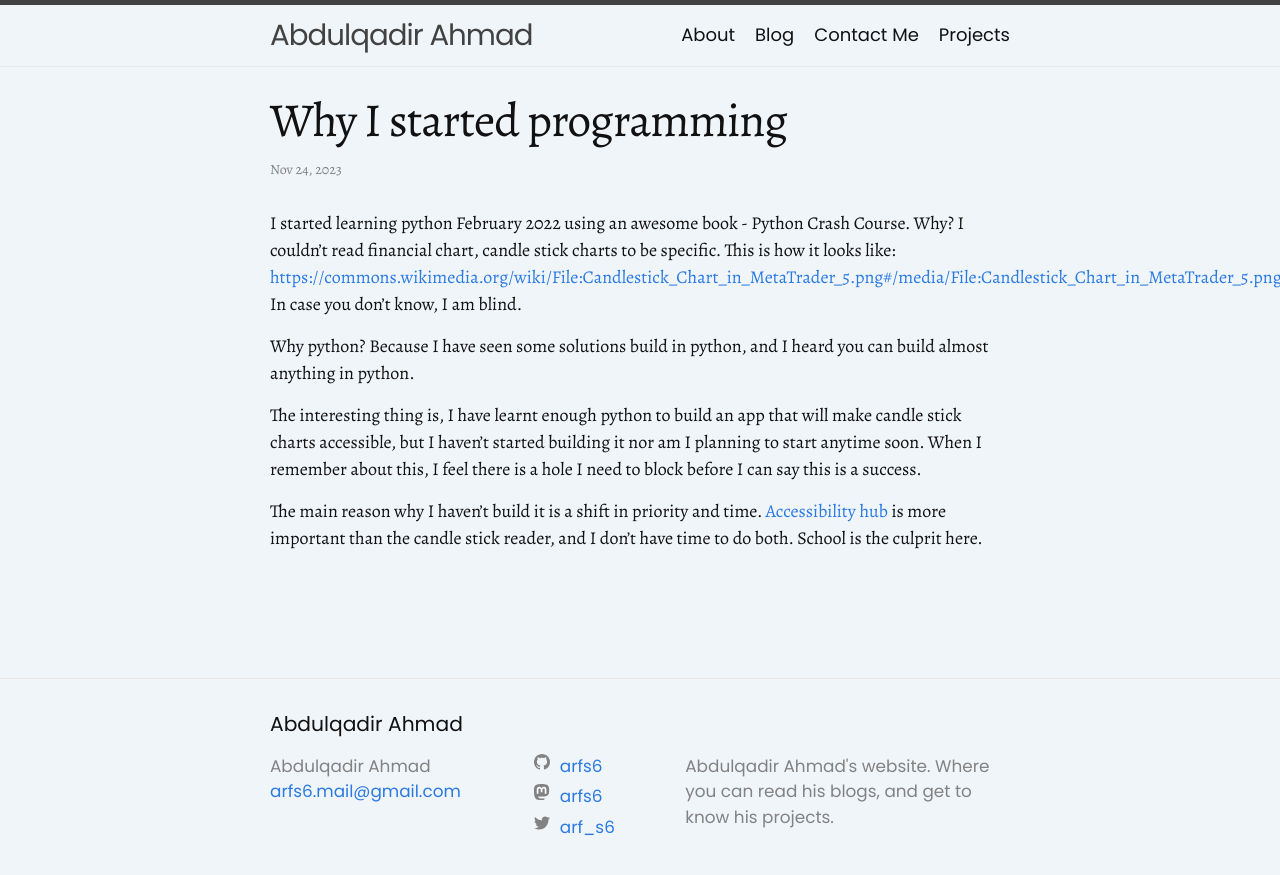
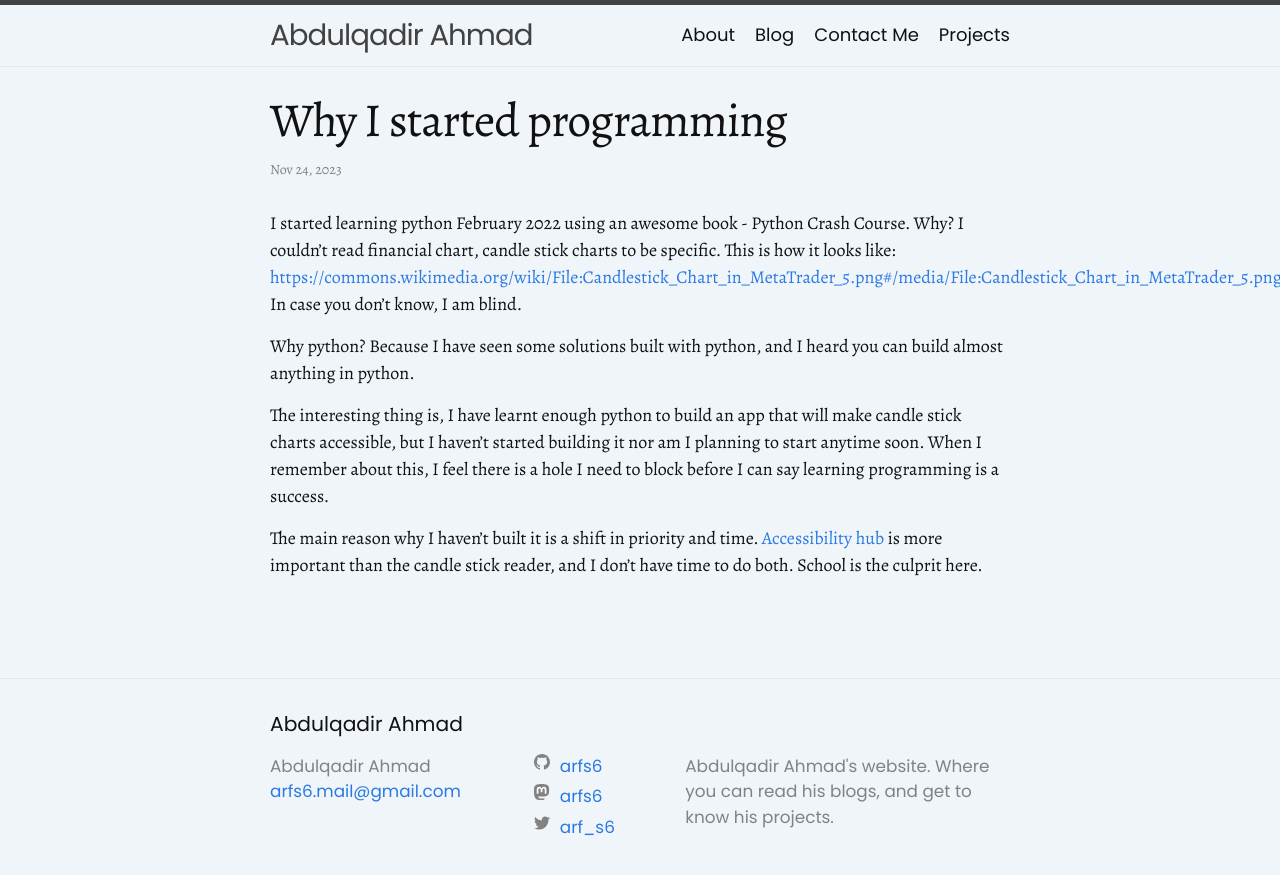
Before and after one commit to Arfs6/Arfs6.github.io, a Jekyll site: the page built from _posts/2023-11-24-why-i-started-programming.md, in a window 1280 px wide. Shown: the top 875 px of the page. Built offline with Jekyll 4.4.1, drawn with Linux system fonts in a browser that asks for light colours.

Commit message:
updated `why i started programming` blog post.

```diff
--- a/_posts/2023-11-24-why-i-started-programming.md
+++ b/_posts/2023-11-24-why-i-started-programming.md
@@ -7,8 +7,8 @@ excerpt: I couldn't read financial chart, candle stick charts to be specific
 ---
 I started learning python February 2022 using an awesome book - Python Crash Course. Why? I couldn't read financial chart, candle stick charts to be specific. This is how it looks like: <https://commons.wikimedia.org/wiki/File:Candlestick_Chart_in_MetaTrader_5.png#/media/File:Candlestick_Chart_in_MetaTrader_5.png>. In case you don't know, I am blind.
 
-Why python? Because I have seen some solutions build in python, and I heard you can build almost anything in python.
+Why python? Because I have seen some solutions built with python, and I heard you can build almost anything in python.
 
-The interesting thing is, I have learnt enough python to build an app that will make candle stick charts accessible, but I haven't started building it nor am I planning to start anytime soon. When I remember about this, I feel there is a hole I need to block before I can say this is a success.
+The interesting thing is, I have learnt enough python to build an app that will make candle stick charts accessible, but I haven't started building it nor am I planning to start anytime soon. When I remember about this, I feel there is a hole I need to block before I can say learning programming is a success.
 
-The main reason why I haven't build it is a shift in priority and time. [Accessibility hub](https://accessibilityhub.tech) is more important than the candle stick reader, and I don't have time to do both. School is the culprit here.
+The main reason why I haven't built it is a shift in priority and time. [Accessibility hub](https://accessibilityhub.tech) is more important than the candle stick reader, and I don't have time to do both. School is the culprit here.
```
